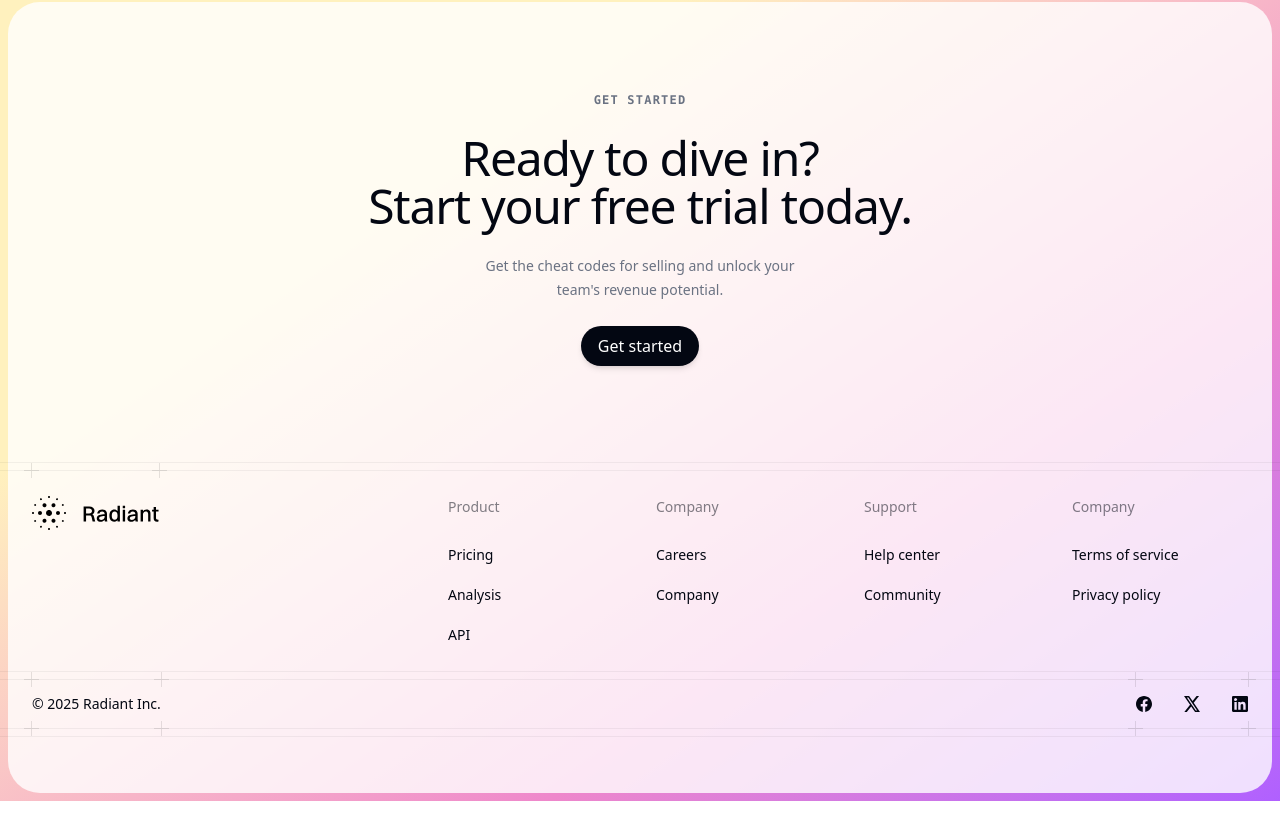
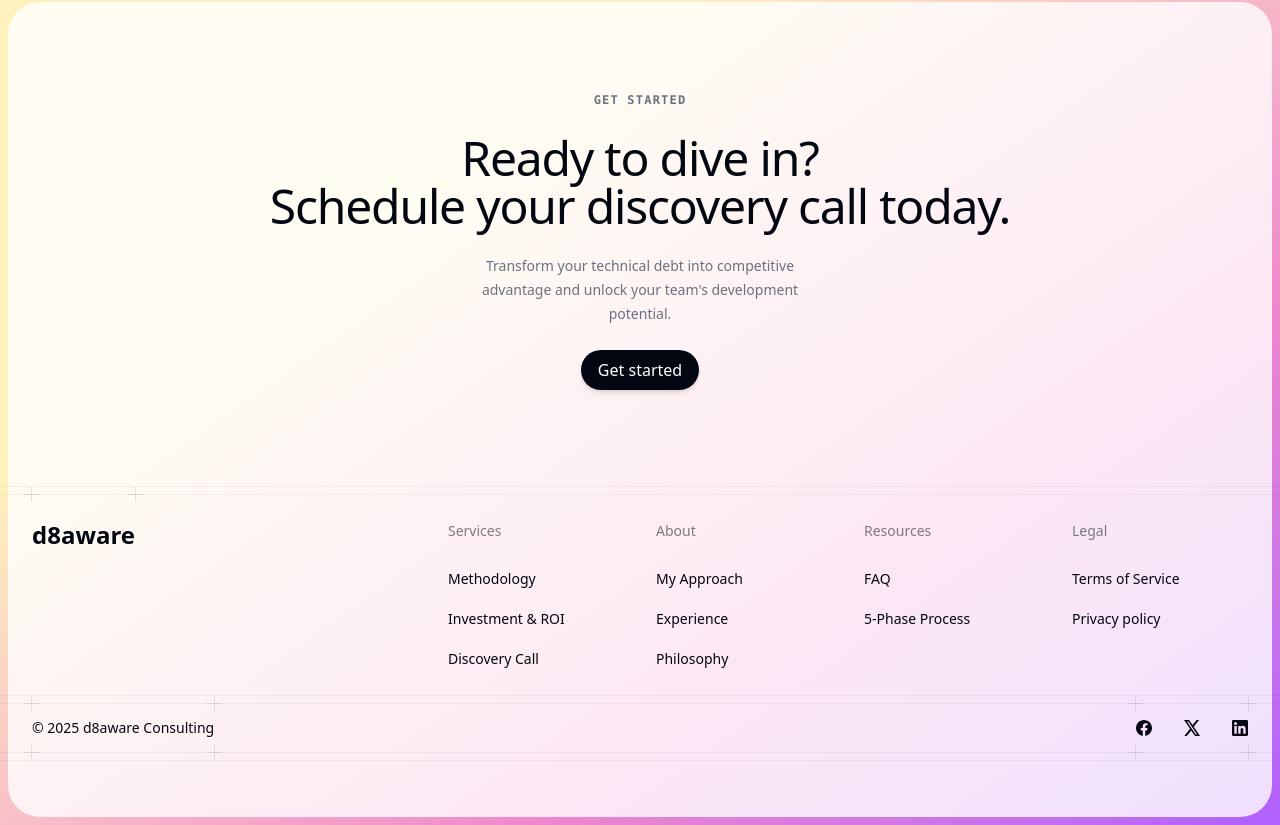
Before and after one commit to paulkoanui/consulting-website, a Next.js app: page / in a window 1280 px wide. Shown: the part 5518-6343 px from the top of the page. Before the commit the page ends 6319 px from the top, so only its background shows below. Built offline with nearby package versions, Linux system fonts and the light colour scheme; a web font is replaced by a local one.

Commit message:
Updated layout.tsx

```diff
--- a/src/app/contact/page.tsx
+++ b/src/app/contact/page.tsx
@@ -328,7 +328,7 @@ function CallToAction() {
           </Button>
         </div>
         <p className="text-blue-200 mt-6 text-sm">
-          Looking for more information first? Review our <Link href="/services" className="text-white underline">Services Overview</Link> or read about <Link href="/about" className="text-white underline">My Approach</Link>.
+          Looking for more information first? Review our <Link href="/services" className="text-white underline">Services Overview</Link> or read about <Link href="/about" className=\"text-white underline">My Approach</Link>.
         </p>
       </div>
     </Container>
--- a/src/app/layout.tsx
+++ b/src/app/layout.tsx
@@ -3,8 +3,8 @@ import type { Metadata } from 'next'
 
 export const metadata: Metadata = {
   title: {
-    template: '%s - Radiant',
-    default: 'Radiant - Close every deal',
+    template: '%s - d8aware',
+    default: 'd8aware - Transform Technical Debt Into Competitive Advantage',
   },
 }
 
--- a/src/components/footer.tsx
+++ b/src/components/footer.tsx
@@ -14,15 +14,15 @@ function CallToAction() {
         <p className="mt-6 text-3xl font-medium tracking-tight text-gray-950 sm:text-5xl">
           Ready to dive in?
           <br />
-          Start your free trial today.
+          Schedule your discovery call today.
         </p>
       </hgroup>
       <p className="mx-auto mt-6 max-w-xs text-sm/6 text-gray-500">
-        Get the cheat codes for selling and unlock your team&apos;s revenue
+        Transform your technical debt into competitive advantage and unlock your team&apos;s development
         potential.
       </p>
       <div className="mt-6">
-        <Button className="w-full sm:w-auto" href="#">
+        <Button className="w-full sm:w-auto" href="/contact">
           Get started
         </Button>
       </div>
@@ -53,31 +53,32 @@ function Sitemap() {
   return (
     <>
       <div>
-        <SitemapHeading>Product</SitemapHeading>
+        <SitemapHeading>Services</SitemapHeading>
         <SitemapLinks>
-          <SitemapLink href="/pricing">Pricing</SitemapLink>
-          <SitemapLink href="#">Analysis</SitemapLink>
-          <SitemapLink href="#">API</SitemapLink>
+          <SitemapLink href="/services">Methodology</SitemapLink>
+          <SitemapLink href="/services#investment">Investment & ROI</SitemapLink>
+          <SitemapLink href="/contact">Discovery Call</SitemapLink>
         </SitemapLinks>
       </div>
       <div>
-        <SitemapHeading>Company</SitemapHeading>
+        <SitemapHeading>About</SitemapHeading>
         <SitemapLinks>
-          <SitemapLink href="#">Careers</SitemapLink>
-          <SitemapLink href="/company">Company</SitemapLink>
+          <SitemapLink href="/about">My Approach</SitemapLink>
+          <SitemapLink href="/about#experience">Experience</SitemapLink>
+          <SitemapLink href="/about#philosophy">Philosophy</SitemapLink>
         </SitemapLinks>
       </div>
       <div>
-        <SitemapHeading>Support</SitemapHeading>
+        <SitemapHeading>Resources</SitemapHeading>
         <SitemapLinks>
-          <SitemapLink href="#">Help center</SitemapLink>
-          <SitemapLink href="#">Community</SitemapLink>
+          <SitemapLink href="/contact#faq">FAQ</SitemapLink>
+          <SitemapLink href="/services#methodology">5-Phase Process</SitemapLink>
         </SitemapLinks>
       </div>
       <div>
-        <SitemapHeading>Company</SitemapHeading>
+        <SitemapHeading>Legal</SitemapHeading>
         <SitemapLinks>
-          <SitemapLink href="#">Terms of service</SitemapLink>
+          <SitemapLink href="#">Terms of Service</SitemapLink>
           <SitemapLink href="#">Privacy policy</SitemapLink>
         </SitemapLinks>
       </div>
@@ -147,7 +148,7 @@ function SocialLinks() {
 function Copyright() {
   return (
     <div className="text-sm/6 text-gray-950">
-      &copy; {new Date().getFullYear()} Radiant Inc.
+      &copy; {new Date().getFullYear()} d8aware Consulting
     </div>
   )
 }
@@ -164,7 +165,7 @@ export function Footer() {
               <div className="grid grid-cols-2 gap-y-10 pb-6 lg:grid-cols-6 lg:gap-8">
                 <div className="col-span-2 flex">
                   <PlusGridItem className="pt-6 lg:pb-6">
-                    <Logo className="h-9" />
+                    <div className="text-2xl font-bold text-gray-950">d8aware</div>
                   </PlusGridItem>
                 </div>
                 <div className="col-span-2 grid grid-cols-2 gap-x-8 gap-y-12 lg:col-span-4 lg:grid-cols-subgrid lg:pt-6">
```
